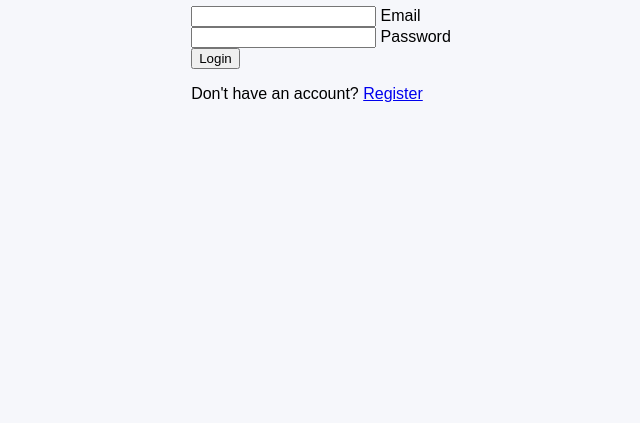
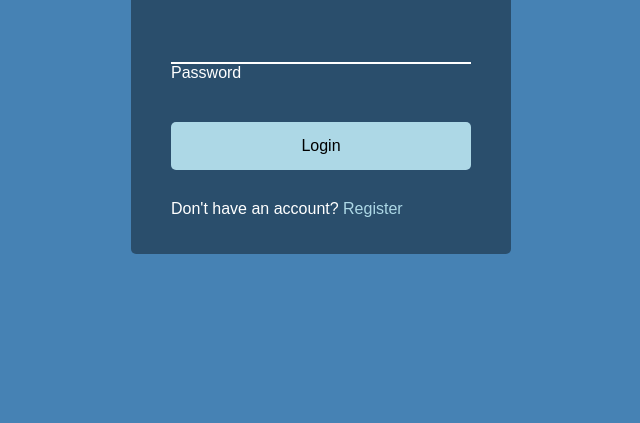
Before and after one commit to emirCo95/50_projects_50_days, a plain HTML site: page wave form fields/index.html in a window 1280 px wide. Shown: the part 377-800 px from the top of the page, without its empty margins (319-959 px from the left). Drawn offline with Linux system fonts and the light colour scheme; a web font is replaced by a local one.

Commit message:
Update styles.css

```diff
--- a/wave form fields/styles.css
+++ b/wave form fields/styles.css
@@ -5,8 +5,9 @@
 }
 
 body {
-  background-color: #f6f7fb;
+  background-color: steelblue;
   font-family: 'Muli', sans-serif;
+  color: white;
   display: flex;
   align-items: center;
   justify-content: center;
@@ -14,3 +15,65 @@ body {
   overflow: hidden;
   margin: 0;
 }
+
+.container {
+  background-color: rgba(0, 0, 0, 0.4);
+  padding: 20px 40px;
+  border-radius: 5px;
+}
+
+.container h1 {
+  text-align: center;
+  margin-bottom: 30px;
+}
+
+.container a {
+  text-decoration: none;
+  color: lightblue;
+}
+
+.btn {
+  cursor: pointer;
+  display: inline-block;
+  width: 100%;
+  background: lightblue;
+  padding: 15px;
+  font-family: inherit;
+  font-size: 16px;
+  border: 0;
+  border-radius: 5px;
+}
+
+.btn:focus {
+  outline: 0;
+}
+
+.btn:active {
+  transform: scale(0.98);
+}
+
+.text {
+  margin-top: 30px;
+}
+
+.form-control {
+  position: relative;
+  margin: 20px 0 40px;
+  width: 300px;
+}
+
+.form-control input {
+  background-color: transparent;
+  border: 0;
+  border-bottom: 2px #fff solid;
+  display: block;
+  width: 100%;
+  padding: 15px 0;
+  font-size: 18px;
+  color: #fff;
+}
+
+.form-control input:focus,
+.form-control input:valid {
+  outline: 0;
+}
```
